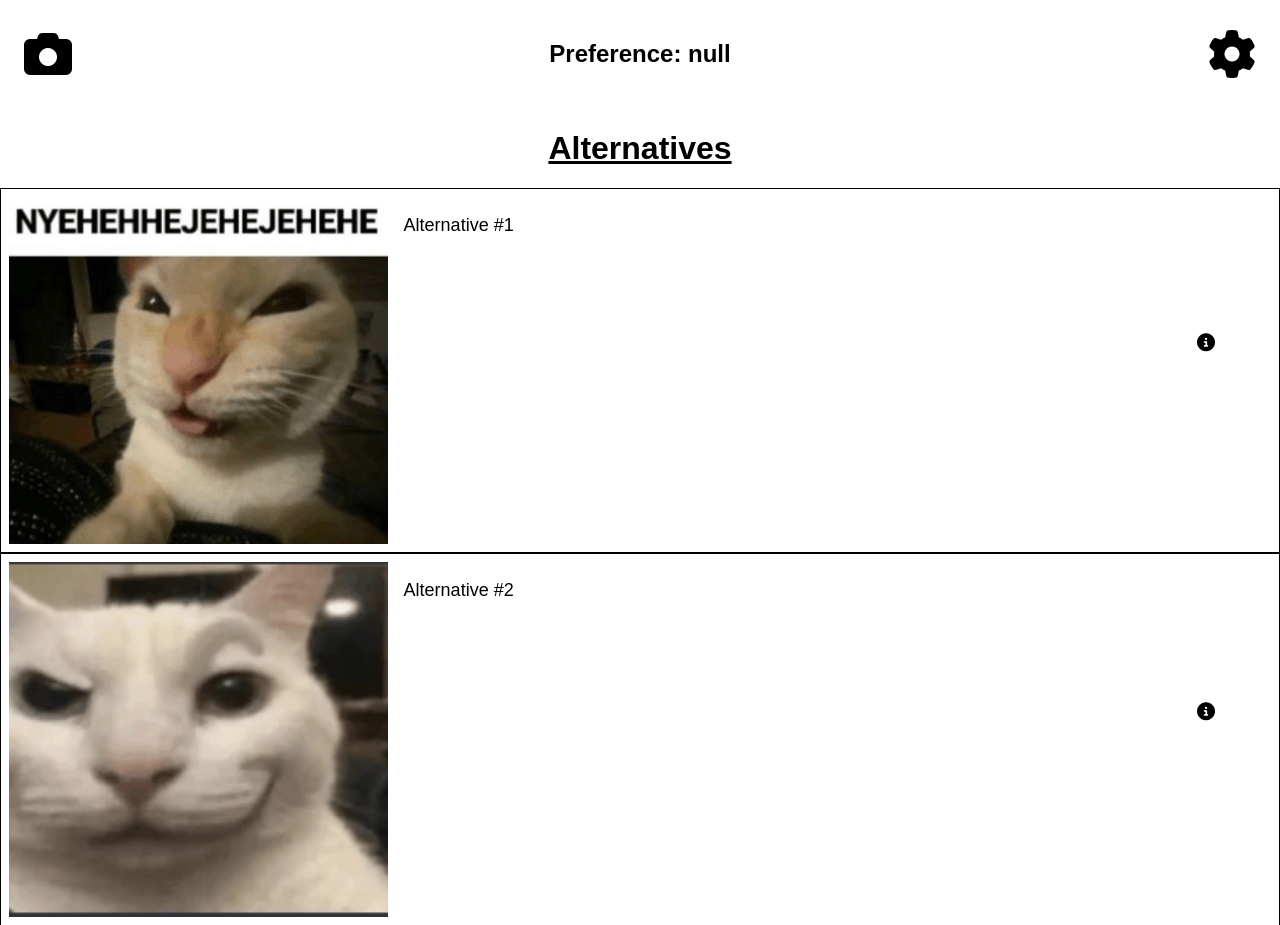
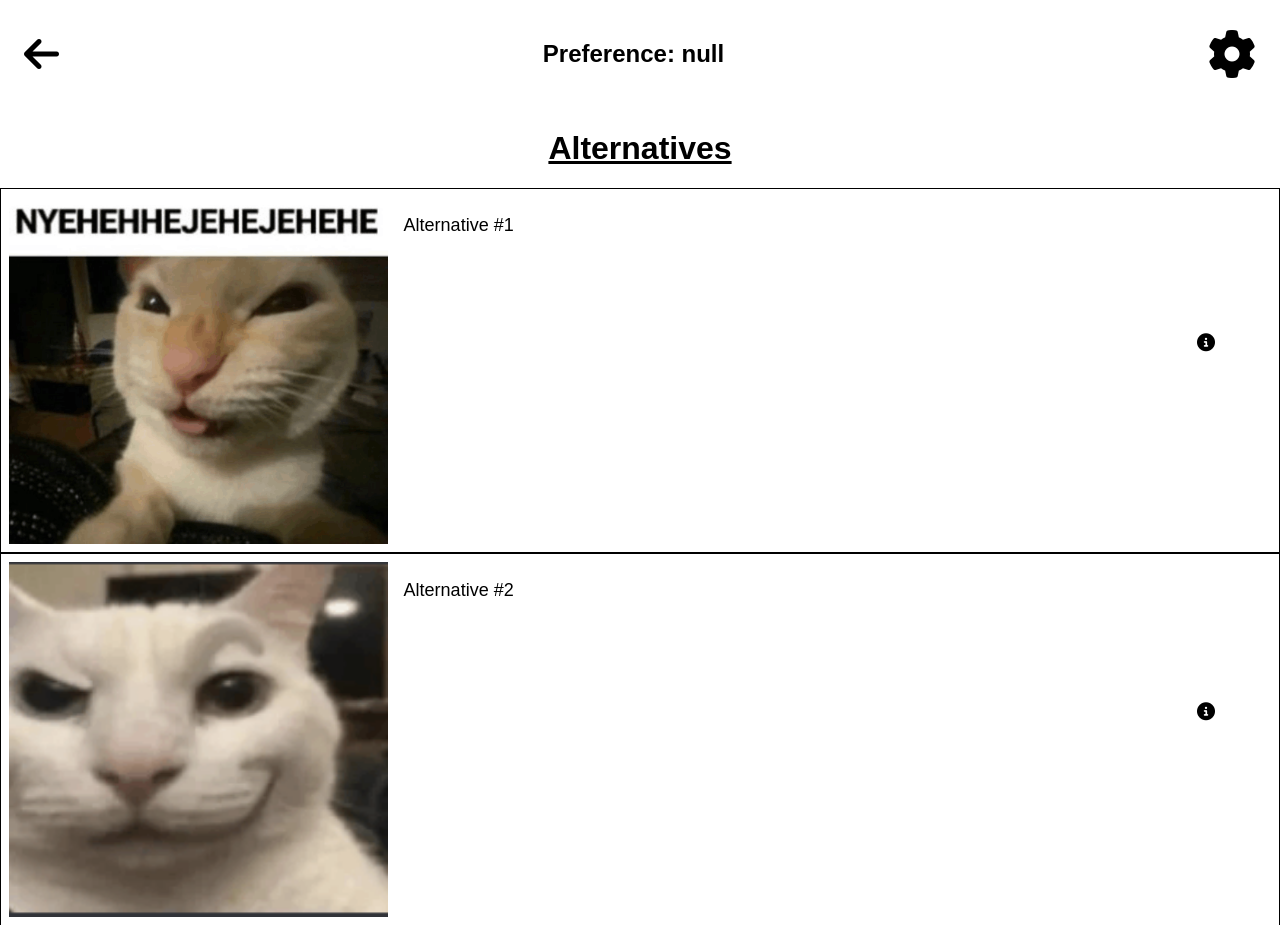
Before and after one commit to UIC-CS422-2025/GR4, a website: page pages/alternatives.html in a window 1280 px wide. Shown: the top 925 px of the page. Drawn offline with Linux system fonts and the light colour scheme.

Commit message:
added back the back arrow

```diff
--- a/pages/alternatives.html
+++ b/pages/alternatives.html
@@ -15,9 +15,9 @@
   <body>
     <div class="header">
       <i
-        class="fa-solid fa-camera fa-3x"
-        id="camera"
-        onclick="location.href = '../pages/scanner.html'"
+        class="fa-solid fa-arrow-left"
+        id="back-button"
+        onclick="history.back()"
       ></i>
       <h1 class="preference-label"></h1>
       <i
```
